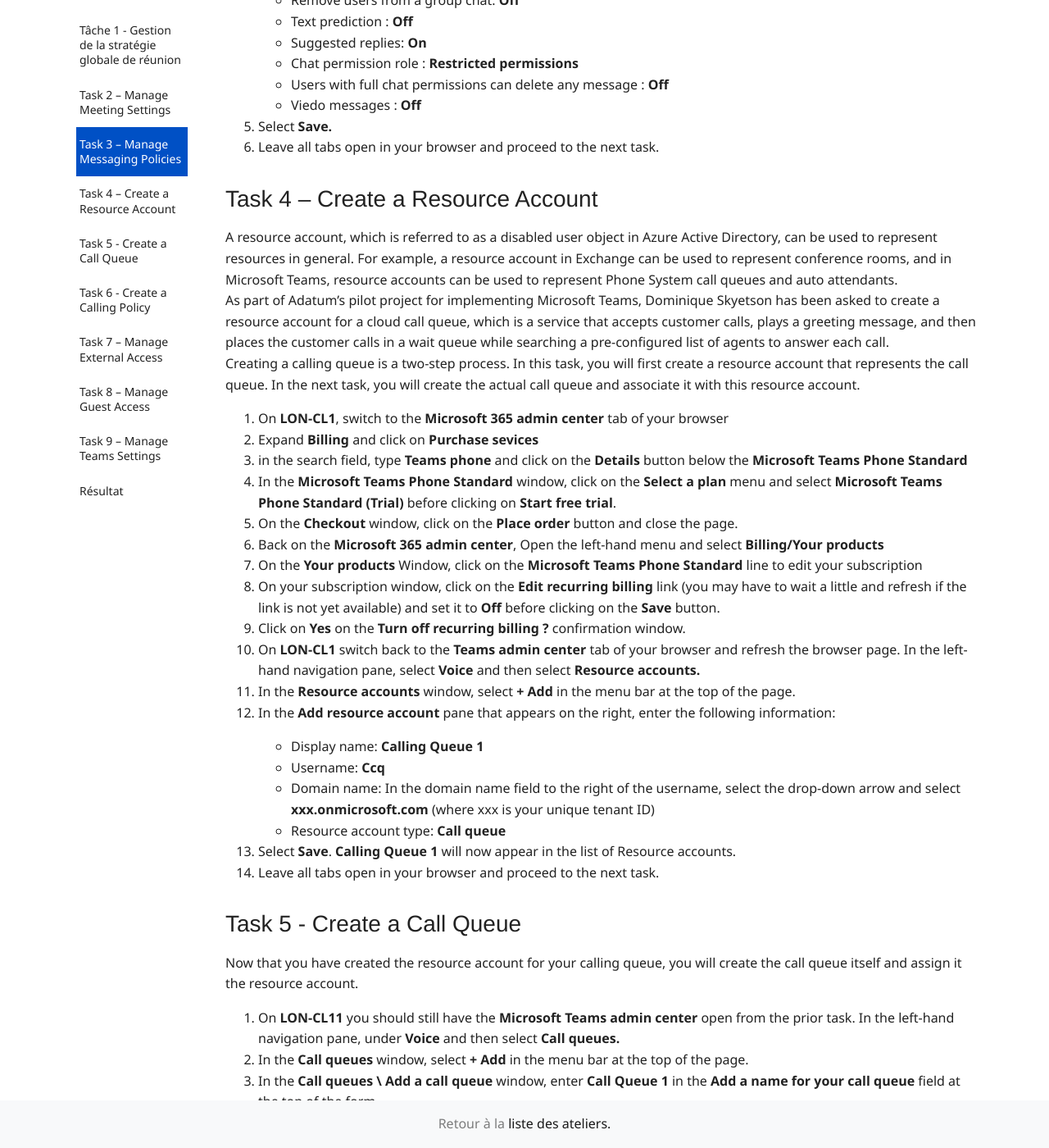
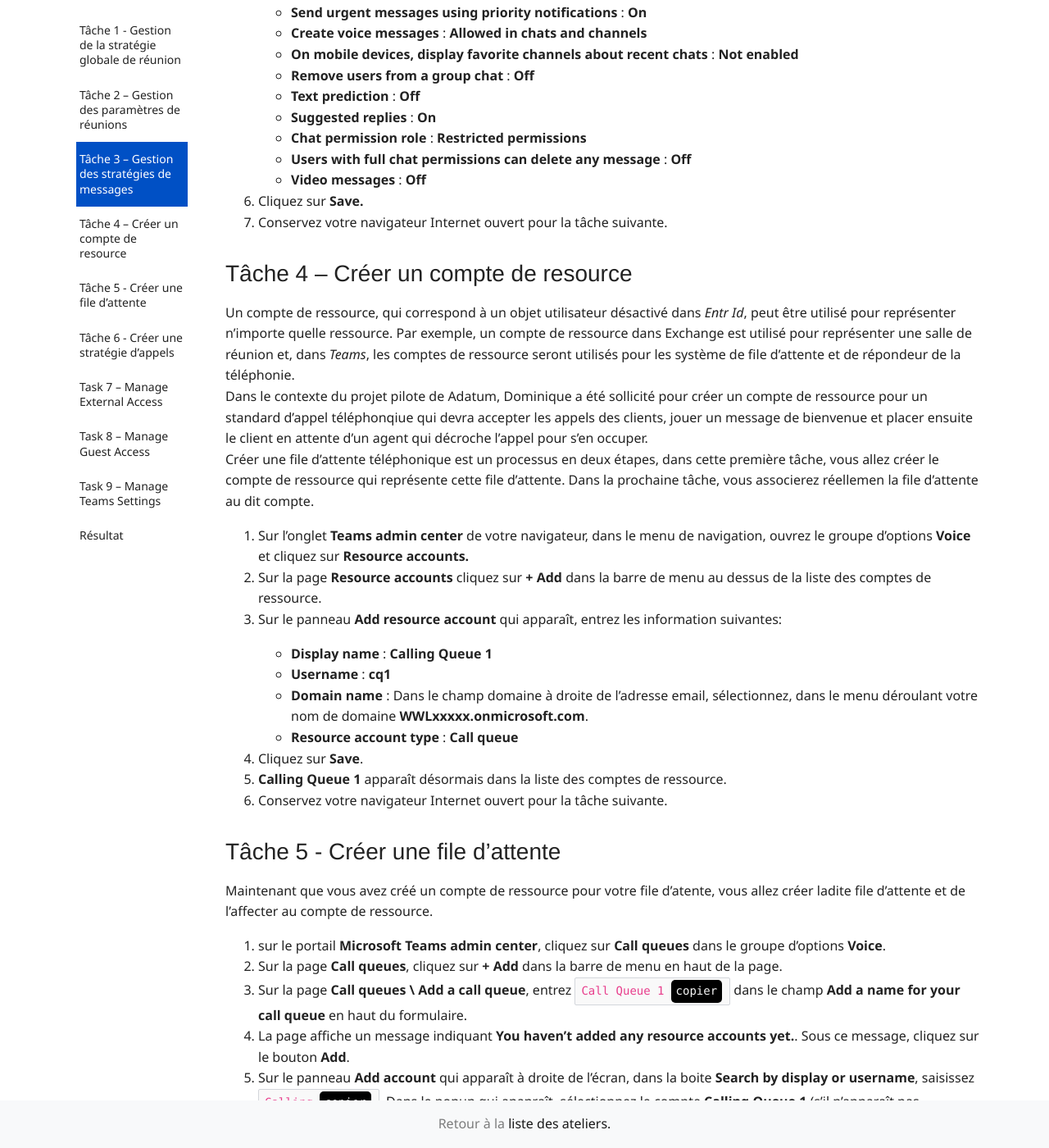
Before and after one commit to renaudwangler/ib-labs, a Jekyll site: the page built from msms030fr/lab7e1.md, in a window 1280 px wide and 1400 px high, scrolled down 3341 px. Shown: the whole window at 82% size. Built offline with Jekyll 4.4.1, drawn with Linux system fonts in a browser that asks for light colours; nearby versions of some CDN libraries; comment, search, counter and statistics services are not loaded; some of the changed text lies outside the part shown.

Commit message:
msms030frl7e1t5

````diff
--- a/msms030fr/lab7e1.md
+++ b/msms030fr/lab7e1.md
@@ -31,104 +31,103 @@ Dans le rôle de Dominique Skyetson, vous souhaitez maintenant customiser la str
 1. Cliquez sur le bouton **Confirm** dans la boite de dialogue **Changes will take time to take effect**.
 1. Conservez votre navigateur Internet ouvert pour la tâche suivante.
 
-## Task 2 – Manage Meeting Settings
-As Dominique Skyetson, Adatum’s Microsoft 365 Enterprise Administrator, you use the Teams meetings settings to control whether anonymous users can join Teams meetings and customize meeting invitations. You can also use these settings to enable Quality of Service (QoS) and set port ranges for real-time traffic. These settings apply to all Teams meetings that users schedule in your organization. As part of Adatum’s pilot project for implementing Microsoft Teams, you want to configure Teams meeting settings to see how they handle email invitations.
-1. On **LON-CL1** you should still have the **Microsoft Teams admin center** open from the prior task. In the left-hand navigation pane, under the **Meetings** group, select **Meeting settings.**
-1. On the **Meetings settings** page, under the **Email invitation** section, enter (or copy and paste in) the following information:
-	- Logo URL: leave blank
-	- Legal URL: **https://adatum.com/legal.html**
-	- Help URL: **https://adatum.com/joiningmeetinghelp.html**
-	- Footer: **Please accept at your earliest convenience. Thank you!**
-1. Select the **Preview invite** button.
-1. On the **Email invite preview** window, review the preview image of the invitation and then select the **Close** button at the bottom of the page.
-1. On the **Meetings settings** page, under the **Network** section, review the current settings.
-	>**Note:** If you have specific ports that your company uses for sending and receiving media traffic, this is where you would enter those ports. If you do not have specific media ports prescribed by your network administrator, then you would leave this section alone. For the purposes of this lab, you will not update this section.
-1. Scroll to the bottom of the page and select **Save**.
-1. Select **Confirm** in the **Changes will take time to take effect** window.
-1. Leave all tabs open in your browser and proceed to the next task.
+## Tâche 2 – Gestion des paramètres de réunions
+Toujours en tant que Dominique Skyetson, Administrateur de l'entreprise Adatum, vous allez ici utiliser les paramètres de contrôle des réunions *Teams* pour contrôler sir les utilisateurs anonymes peuvent rejoindre des réunion, et customiser les messages d'invitation. Vous pourriez aussi utiliser ces paramètres pour activer la QOS (*Quality of Service*) et définire les ports utilisés pour le traffic temps-réel. Tous ces paramètres s'appliquent à toutes les réunions *Teams* que les utilisateurs de l'entrepise vont plannifier.
+1. Les portails **Microsoft 365 admin center** et **Microsoft Teams admin center** devraient encore être resté ouverts dans votre navigateur (et vous devriez y être connecté avec le compte de *Dominique Skyetson*).
+1. sur le portail **Microsoft Teams admin center**, cliquez sur **Meeting settings** dans le groupe d'options **Meetings**.
+1. Sur la page **Meetings settings**, dans la section **Email invitation**, Saisissez les informations suivantes :
+	- **Logo URL** : ```https://renaudwangler.github.io/ib-labs/assets/logo_ibcegos.png```
+	- **Legal URL** : ```https://adatum.com/legal.html```
+	- **Help URL** : ```https://adatum.com/joiningmeetinghelp.html```
+	- **Footer :** ```Please accept at your earliest convenience. Thank you!```
+1. CLiquez sur le bouton **Preview invite**.
+1. Sur la boite de dialogue **Email invite preview**, consultez l'apperçu de l'inviation avant de cliquer sur le bouton **Close** pour la fermer.
+1. De retour sur la page **Meetings settings**, sous la section **Network**, consultez les paramètres actuels.
+	>**Note :** Si vous aviez besoin de ports réseau spécifiques que votre entreprise utilise pour envoyer et recevoir le flux multimédia, c'est l'endroit ou vous pourriez le configurer. Pour les besoins de notre atelier, vous n'avez pas besoin de toucher aux paramètres de cette section.
+1. Cliquez sur le bouton **Save**.
+1. cliquez sur le bouton **Confirm** puis sur le
+1. Select **Confirm** dans la boite de dialogue **Changes will take time to take effect**.
+1. Conservez votre navigateur Internet ouvert pour la tâche suivante.
 
-## Task 3 – Manage Messaging Policies
-Messaging policies are used to control which chat and channel messaging features are available to users in Microsoft Teams. You can use the Global default policy that is created automatically or create one or more custom messaging policies for people in your organization. After you create a policy, you can assign it to a user or group of users in your organization.
-As part of her Microsoft Teams pilot project for Adatum, Dominique wants to create a new messaging policy that addresses the chat and channel messaging requirements set forth by Adatum’s project team.
-1. On **LON-CL1** you should still have the **Microsoft Teams admin center** open from the prior task. In the left-hand navigation pane, select **Messaging policies**.
-1. In the **Messaging policies** window, view the list of messaging policies. As you can see, only the **Global (Org-wide default)** policy exists. Select **+ Add** in the menu bar that appears above the list of policies.
-1. In the **Messaging policies \ Add** window, enter **Chat and Channel Messaging Policy** in the **Add a name for your messaging policy** field at the top of the form.
-1. Select the following values for each setting:
-	- Owners can delete sent messages: **Off**
-	- Delete sent messages: **Off**
-	- Delete chat : **Off**
-	- Edit sent messages: **On**
-	- Read receipts: **Turned on for everyone**
-	- Chat: **On**
-	- Chat with groups : **On**
-	- Giphy in conversations: **Off**
-	- Giphy content rating: **Strict**
-	- Memes in conversations: **Off**
-	- Stickers in conversations: **Off**
-	- URL previews: **On**
-	- Translate messages: **On**
-	- Immersive reader for messages: **On**
-	- Send urgent messages using priority notifications: **On**
-	- Create voice messages: **Allowed in chats and channels**
-	- On mobile devices, display favorite channels about recent chats: **Not enabled**
-	- Remove users from a group chat: **Off**
-	- Text prediction : **Off**
-	- Suggested replies: **On**
-	- Chat permission role : **Restricted permissions**
-	- Users with full chat permissions can delete any message : **Off**
-	- Viedo messages : **Off**
-1. Select **Save.**
-1. Leave all tabs open in your browser and proceed to the next task.
+## Tâche 3 – Gestion des stratégies de messages
+Les stratégies de messages sont utilisées pour contrôler quelles fonctionnaltés de messagerie sont disponibles aux utilisateurs *Teams* dans la messagerie interpersonnelle et dans les canaux d'équipes. Vous pouvez utiliser la stratégie par défaut qui a été créée automatiquement en même temps que votre tenant ou créer de nouvelles stratégies spécifiques répondant à des besoins particuliers de certains utilisateurs choisis dans l'entreprise.
+Dans le contexte de son projet pilote, Adatum demande la création d'une nouvelle stratégie de messages concernant les fonctionnalité dans les messages dans l'environnement *Teams*.
+1. Les portails **Microsoft 365 admin center** et **Microsoft Teams admin center** devraient encore être resté ouverts dans votre navigateur (et vous devriez y être connecté avec le compte de *Dominique Skyetson*).
+1. sur le portail **Microsoft Teams admin center**, cliquez sur **Messaging settings** dans le groupe d'options **Messaging**.
+1. Sur la page **Messaging policies**, constatez que seule la stratégie par défaut **Global (Org-wide default)** existe. Cliquez sur **+ Add** dans la barre de menu au-dessus de la liste de stratégies.
+1. Sur la fenêtre **Messaging policies \ Add**, saisissez ```Chat and Channel Messaging Policy``` dans le champ **Add a name for your messaging policy** en haut du formulaire.
+1. Sélectionnez les valeurs suivantes pour chaque paramètre :
+	- **Owners can delete sent messages** : **Off**
+	- **Delete sent messages** : **Off**
+	- **Delete chat** : **Off**
+	- **Edit sent messages** : **On**
+	- **Read receipts** : **Turned on for everyone**
+	- **Chat** : **On**
+	- **Chat with groups** : **On**
+	- **Giphy in conversations** : **Off**
+	- **Giphy content rating** : **Moderate**
+	- **Memes in conversations** : **Off**
+	- **Stickers in conversations** : **Off**
+	- **URL previews** : **On**
+	- **Translate messages** : **On**
+	- **Immersive reader for messages** : **On**
+	- **Send urgent messages using priority notifications** : **On**
+	- **Create voice messages** : **Allowed in chats and channels**
+	- **On mobile devices, display favorite channels about recent chats** : **Not enabled**
+	- **Remove users from a group chat** : **Off**
+	- **Text prediction** : **Off**
+	- **Suggested replies** : **On**
+	- **Chat permission role** : **Restricted permissions**
+	- **Users with full chat permissions can delete any message** : **Off**
+	- **Video messages** : **Off**
+1. Cliquez sur **Save.**
+1. Conservez votre navigateur Internet ouvert pour la tâche suivante.
 
-## Task 4 – Create a Resource Account
-A resource account, which is referred to as a disabled user object in Azure Active Directory, can be used to represent resources in general. For example, a resource account in Exchange can be used to represent conference rooms, and in Microsoft Teams, resource accounts can be used to represent Phone System call queues and auto attendants.
-As part of Adatum’s pilot project for implementing Microsoft Teams, Dominique Skyetson has been asked to create a resource account for a cloud call queue, which is a service that accepts customer calls, plays a greeting message, and then places the customer calls in a wait queue while searching a pre-configured list of agents to answer each call.
-Creating a calling queue is a two-step process. In this task, you will first create a resource account that represents the call queue. In the next task, you will create the actual call queue and associate it with this resource account.
-1. On **LON-CL1**, switch to the **Microsoft 365 admin center** tab of your browser
-1. Expand **Billing** and click on **Purchase sevices**
-1. in the search field, type **Teams phone** and click on the **Details** button below the **Microsoft Teams Phone Standard**
-1. In the **Microsoft Teams Phone Standard** window, click on the **Select a plan** menu and select **Microsoft Teams Phone Standard (Trial)** before clicking on **Start free trial**.
-1. On the **Checkout** window, click on the **Place order** button and close the page.
-1. Back on the **Microsoft 365 admin center**, Open the left-hand menu and select **Billing/Your products**
-1. On the **Your products** Window, click on the **Microsoft Teams Phone Standard** line to edit your subscription
-1. On your subscription window, click on the **Edit recurring billing** link (you may have to wait a little and refresh if the link is not yet available) and set it to **Off** before clicking on the **Save** button.
-1. Click on **Yes** on the **Turn off recurring billing ?** confirmation window.
-1. On **LON-CL1** switch back to the **Teams admin center** tab of your browser and refresh the browser page. In the left-hand navigation pane, select **Voice** and then select **Resource accounts.**
-1. In the **Resource accounts** window, select **+ Add** in the menu bar at the top of the page.
-1. In the **Add resource account** pane that appears on the right, enter the following information:
-	- Display name: **Calling Queue 1**
-	- Username: **Ccq**
-	- Domain name: In the domain name field to the right of the username, select the drop-down arrow and select **xxx.onmicrosoft.com** (where xxx is your unique tenant ID)
-	- Resource account type: **Call queue**
-1. Select **Save**. **Calling Queue 1** will now appear in the list of Resource accounts.
-1. Leave all tabs open in your browser and proceed to the next task.
+## Tâche 4 – Créer un compte de resource
+Un compte de ressource, qui correspond à un objet utilisateur désactivé dans *Entr Id*, peut être utilisé pour représenter n'importe quelle ressource. Par exemple, un compte de ressource dans Exchange est utilisé pour représenter une salle de réunion et, dans *Teams*, les comptes de ressource seront utilisés pour les système de file d'attente et de répondeur de la téléphonie.
+Dans le contexte du projet pilote de Adatum, Dominique a été sollicité pour créer un compte de ressource pour un standard d'appel téléphonqiue qui devra accepter les appels des clients, jouer un message de bienvenue et placer ensuite le client en attente d'un agent qui décroche l'appel pour s'en occuper.
+Créer une file d'attente téléphonique est un processus en deux étapes, dans cette première tâche, vous allez créer le compte de ressource qui représente cette file d'attente. Dans la prochaine tâche, vous associerez réellemen la file d'attente au dit compte.
+1. Sur l'onglet **Teams admin center** de votre navigateur, dans le menu de navigation, ouvrez le groupe d'options **Voice** et cliquez sur **Resource accounts.**
+1. Sur la page **Resource accounts** cliquez sur **+ Add** dans la barre de menu au dessus de la liste des comptes de ressource.
+1. Sur le panneau **Add resource account** qui apparaît, entrez les information suivantes:
+	- **Display name** : **Calling Queue 1**
+	- **Username** : **cq1**
+	- **Domain name** : Dans le champ domaine à droite de l'adresse email, sélectionnez, dans le menu déroulant votre nom de domaine **WWLxxxxx.onmicrosoft.com**.
+	- **Resource account type** : **Call queue**
+1. Cliquez sur **Save**.
+1. **Calling Queue 1** apparaît désormais dans la liste des comptes de ressource.
+1. Conservez votre navigateur Internet ouvert pour la tâche suivante.
 
-## Task 5 - Create a Call Queue
-Now that you have created the resource account for your calling queue, you will create the call queue itself and assign it the resource account.
-1. On **LON-CL11** you should still have the **Microsoft Teams admin center** open from the prior task. In the left-hand navigation pane, under **Voice** and then select **Call queues.**
-1. In the **Call queues** window, select **+ Add** in the menu bar at the top of the page.
-1. In the **Call queues \ Add a call queue** window, enter **Call Queue 1** in the **Add a name for your call queue** field at the top of the form.
-1. The page displays a message indicating **You haven’t added any resource accounts yet.** Below this message, select the **Add** button.
-1. In the **Add account** pane that appears on the right-side of the screen, in the **Search by display or username** box, enter **Calling.** As you type **Calling**, a popup appears listing call resource accounts whose title starts with **Calling**. **Calling Queue 1** is displayed. As you hover your mouse over **Calling Queue 1**, an **Add** button appears to the right of it. Select the **Add** button.
-1. At the bottom of the **Add accounts** pane, select **Add.** This returns you to the **Call Queue 1** window, which now displays **Calling Queue 1** in the list of Resource accounts associated with this call queue.
-1. In the **Call Queue 1** window, click **Next** and in the **Greeting and music** tab input the following values:
-	- Greeting: **No greeting**
-	- Music on hold: **Play default music**
-1. In the **Greeting and music** window, click **Next** and in the **Call answering** tab input the following values:
-	- Select **Choose users and groups**, and then select the **Add users** button. In the **Add users** pane that appears on the right-side of the screen, in the **Search by display name or username** box, enter **Alan**. As you type **Alan**, a popup appears listing users whose name starts with **Alan**. As you hover your mouse over **Alan Yoo**, an **Add** button appears to the right of it. Select the **Add** button.
-		>**Important:** Note the red error message that appears across the top of the page. The error message indicates that Alan cannot be associated with this call queue because he is not enterprise-voice enabled. In the **Add users** window, select **Cancel**.
-	- Select the **Add groups** button. In the **Add call agents** pane on the right-side of the screen, in the **Search by distribution list or group name** box, enter **Sales.** As you type Sales, a window appears listing the groups whose name starts with Sales. As you hover your mouse over **Sales Department**, an **Add** button appears to the right of it. Select the **Add** button.
-	- In the **Add call agents** pane, the Sales Department appears under **Selected groups**. Select the **Add** button at the bottom of the pane.
-1. In the **Call answering** window, click **Next** and in the **Agent selection** tab input the following values:
-	- Routing Method: **Round Robin**
-	- Presence-based routing - **Off**
-	- Call agents can opt out of taking calls: **On**
-	- Call agent alert time (seconds) - 45 (entering the value in the field is easier than dragging the slider icon)
-1. In the **Agent sekection** window, click **Next** and leave all setting to their default value in the **Call overflow handling**.
-1. In the **Call timeout handling** window, leave all setting to their default and select **Submit**. **Call Queue 1** will appear in the list of Call queues.
-1. Leave all tabs open in your browser and proceed to the next task.
+## Tâche 5 - Créer une file d'attente
+Maintenant que vous avez créé un compte de ressource pour votre file d'atente, vous allez créer ladite file d'attente et de l'affecter au compte de ressource.
+1. sur le portail **Microsoft Teams admin center**, cliquez sur **Call queues** dans le groupe d'options **Voice**.
+1. Sur la page **Call queues**, cliquez sur **+ Add** dans la barre de menu en haut de la page.
+1. Sur la page **Call queues \ Add a call queue**, entrez ```Call Queue 1``` dans le champ **Add a name for your call queue** en haut du formulaire.
+1. La page affiche un message indiquant **You haven’t added any resource accounts yet.**. Sous ce message, cliquez sur le bouton **Add**.
+1. Sur le panneau **Add account** qui apparaît à droite de l'écran, dans la boite **Search by display or username**, saisissez ```Calling```. Dans le popup qui apapraît, sélectionnez le compte **Calling Queue 1** (s'il n'apparaît pas, patientez un instant avant de rafraichir votre navigateur et de réessayer) en passant votre souris dessus et cliquez sur le bouton **Add** qui apparaît à sa droite.
+1. En bas du panneau **Add accounts** cliquez sur le bouton **Add**. Vous retournez sur la page" **Call Queue 1**, qui affiche désormais **Calling Queue 1** dans la liste des comptes de ressource pour cette file d'attente.
+1. Sur la fenêtre **Call Queue 1**, cliquez sur **Next**.
+1. Sur la page **Greeting and music**, saisissez les valeurs suivantes :
+	- **Greeting** : **No greeting**
+	- **Music on hold** : **Play default music**
+1. Sur la page **Greeting and music** window, cliquez sur **Next**.
+1. Sur la page **Call answering** saisissez les valeurs suivantes :
+	- Sélectionnez **Choose users and groups**, pour cliquer sur le bouton **Add users**. Dans le panneau **Add users**, entrez ```alan``` dans le champ **Search by display name or username**. Passez votre souris sur la ligne de **Alan Yoo** qui s'affiche pour cliquer sur le bouton **Add** à sa droite.
+		>**Important :** Constatez le message d'erreur rouge qui apparaît en haut du panneau, indiquant que Alan Yoo n'a pas de licence téléphonie *Teams* associée. Sur le panneau **Add users**, cliquez sur **Cancel**.
+	- Cliquez sur le bouton **Add groups**. Dans le panneau **Add call agents**, tapez ```sales``` dans le champ **Search by distribution list or group name**.Passez votre souris sur la ligne de **Sales department** qui s'affiche pour cliquer sur le bouton **Add** à sa droite. Select the **Add** button.
+	- En bas du panneau **Add call agents** cliquez sur le bouton **Add**.
+1. Sur la page **Call answering**, cliquez sur **Next**.
+1. Sur la page **Agen selection** renseignez les valeurs suivantes :
+	- **Routing Method** : **Round Robin**
+	- **Presence-based routing** : **Off**
+	- **Call agents can opt out of taking calls** : **On**
+	- **Call agent alert time (seconds)** : **45** (il pourra être plus simple de taper la valeur dans le champ que d'utiliser le curseur)
+1. Sur la page **Agent selection**, cliquez sur **Next**.
+1. Sur la page **Exception handling**, laissez les valeurs par défaut et lciquez sur **Next**.
+1. Sur la page **Authorized users**, cliquez sur **Submit**. **Call Queue 1** apparaît désormais dans la liste des files d'attente.
+1. Conservez votre navigateur Internet ouvert pour la tâche suivante.
 
-## Task 6 - Create a Calling Policy
+## Tâche 6 - Créer une stratégie d'appels
 In Microsoft Teams, calling policies control which calling and call forwarding features are available to users. Calling policies determine whether a user can make private calls, use call forwarding or simultaneous ringing to other users or external phone numbers, route calls to voicemail, send calls to Call Groups, use delegation for inbound and outbound calls, and so on. A default global policy is created automatically, but admins can also create and assign custom calling policies.
 As part of her Microsoft Teams pilot project, Dominique Skyetson has been tasked with creating a custom calling policy for Adatum. Instead of customizing the default global policy, she will follow best practice guidelines and create her own customized policy that will be used as Adatum’s default policy
 1. On **LON-CL1** you should still have the **Microsoft Teams admin center** open from the prior task. In the left-hand navigation pane, under the **Voice** group, select **Calling policies.**
````
